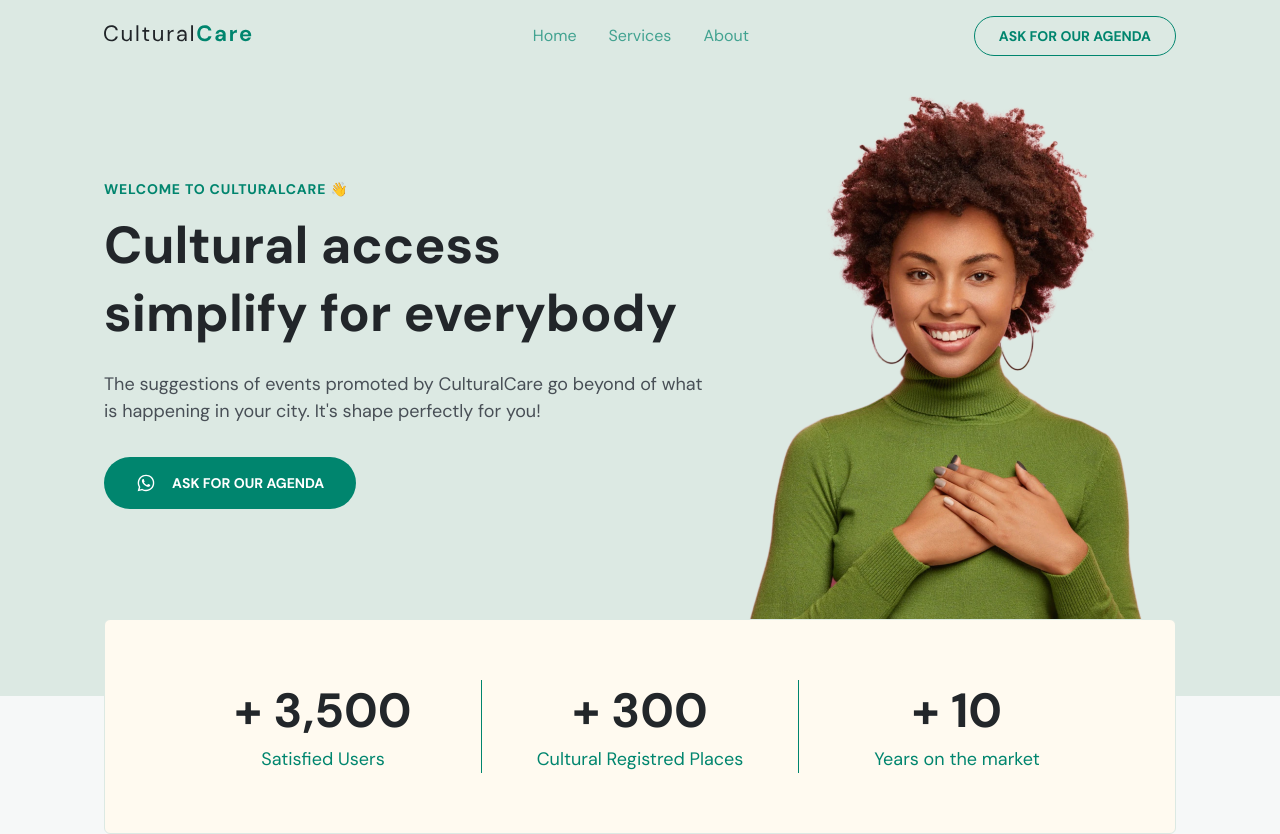
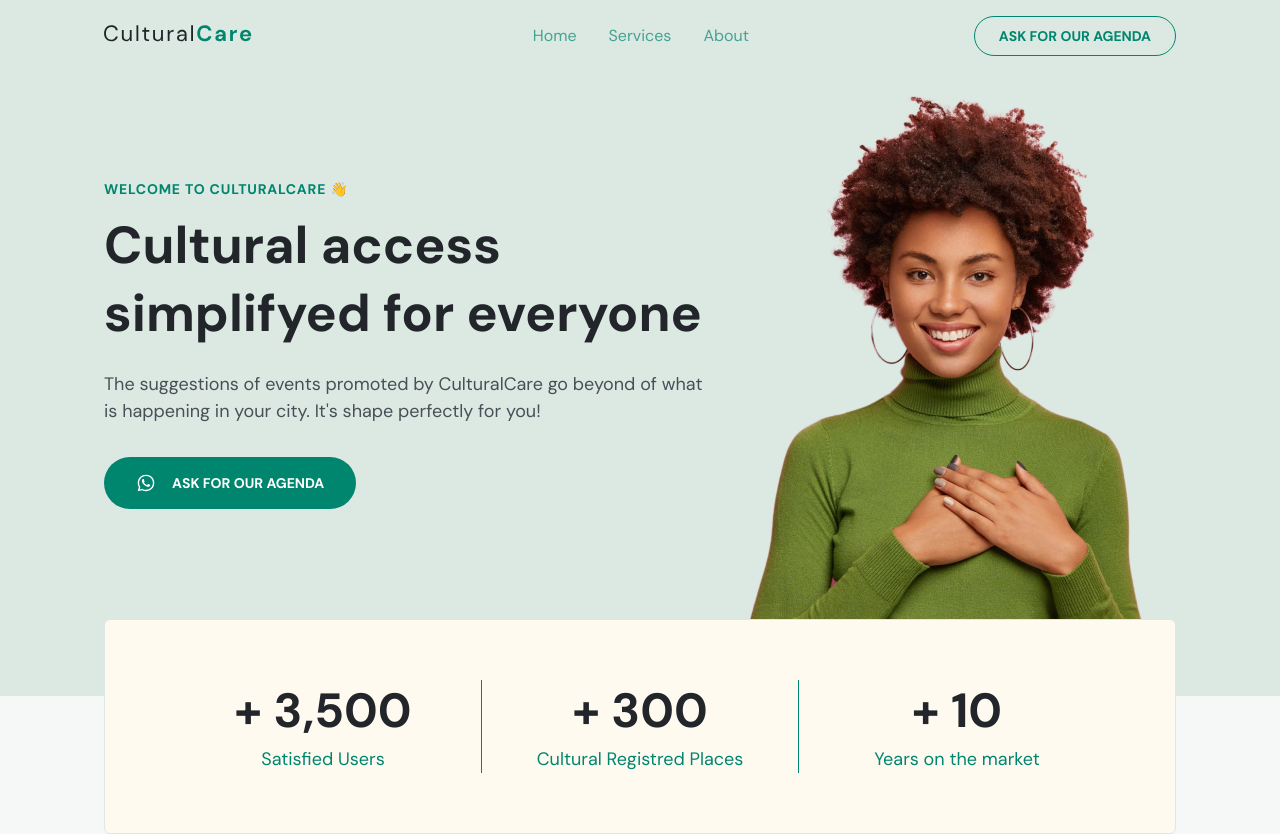
Before and after one commit to RaquelMichelon/CulturalCare, a plain HTML site: page index.html in a window 1280 px wide. Shown: the top 834 px of the page. Drawn offline with nearby package versions, Linux system fonts and the light colour scheme.

```diff
--- a/index.html
+++ b/index.html
@@ -83,7 +83,7 @@
             <div class="col-a">
                 <header>
                     <h4>WELCOME TO CULTURALCARE 👋</h4>
-                    <h1>Cultural access simplify for everybody</h1>
+                    <h1>Cultural access simplifyed for everyone</h1>
                 </header>
 
                 <div class="content">
```
